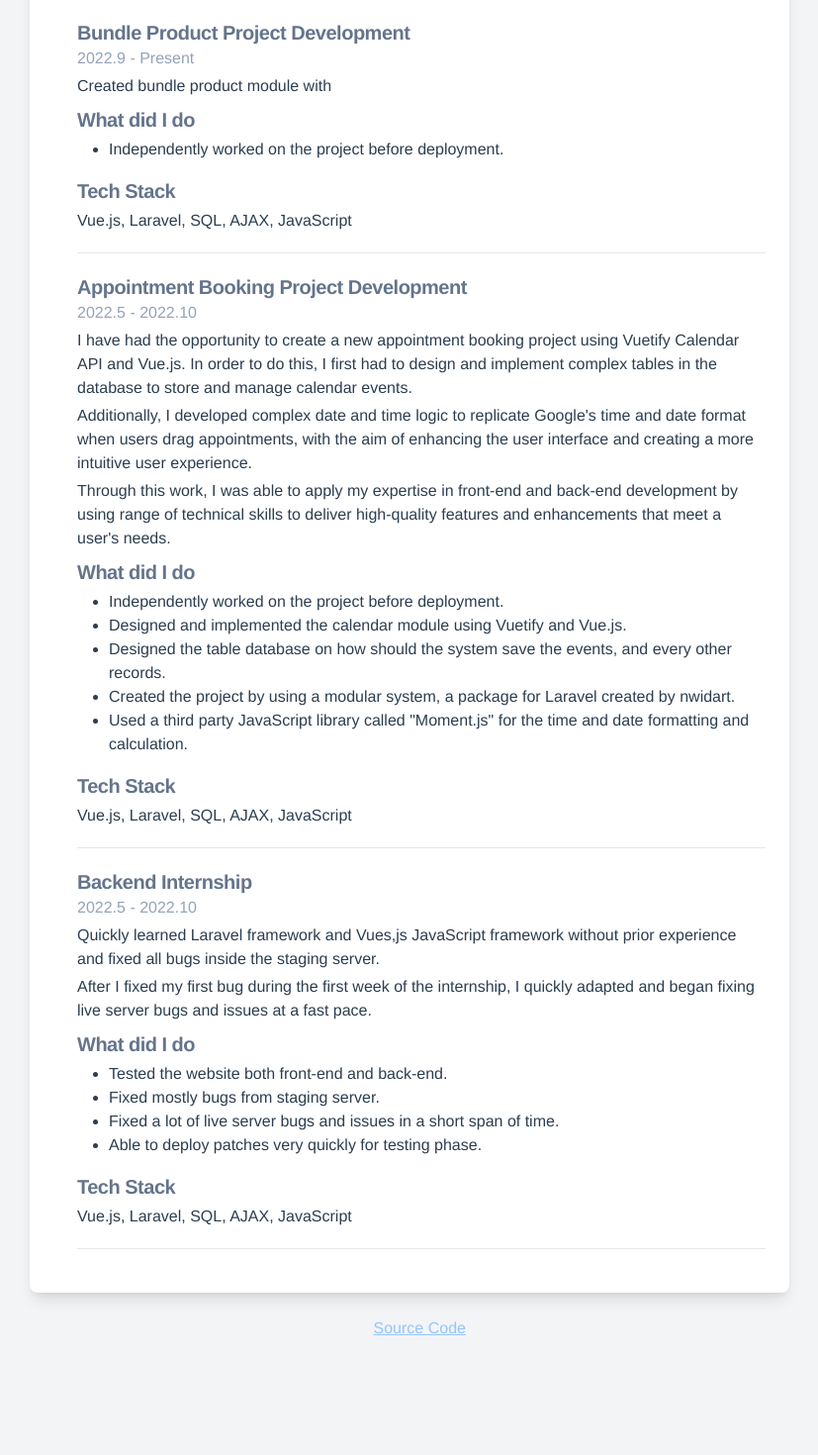
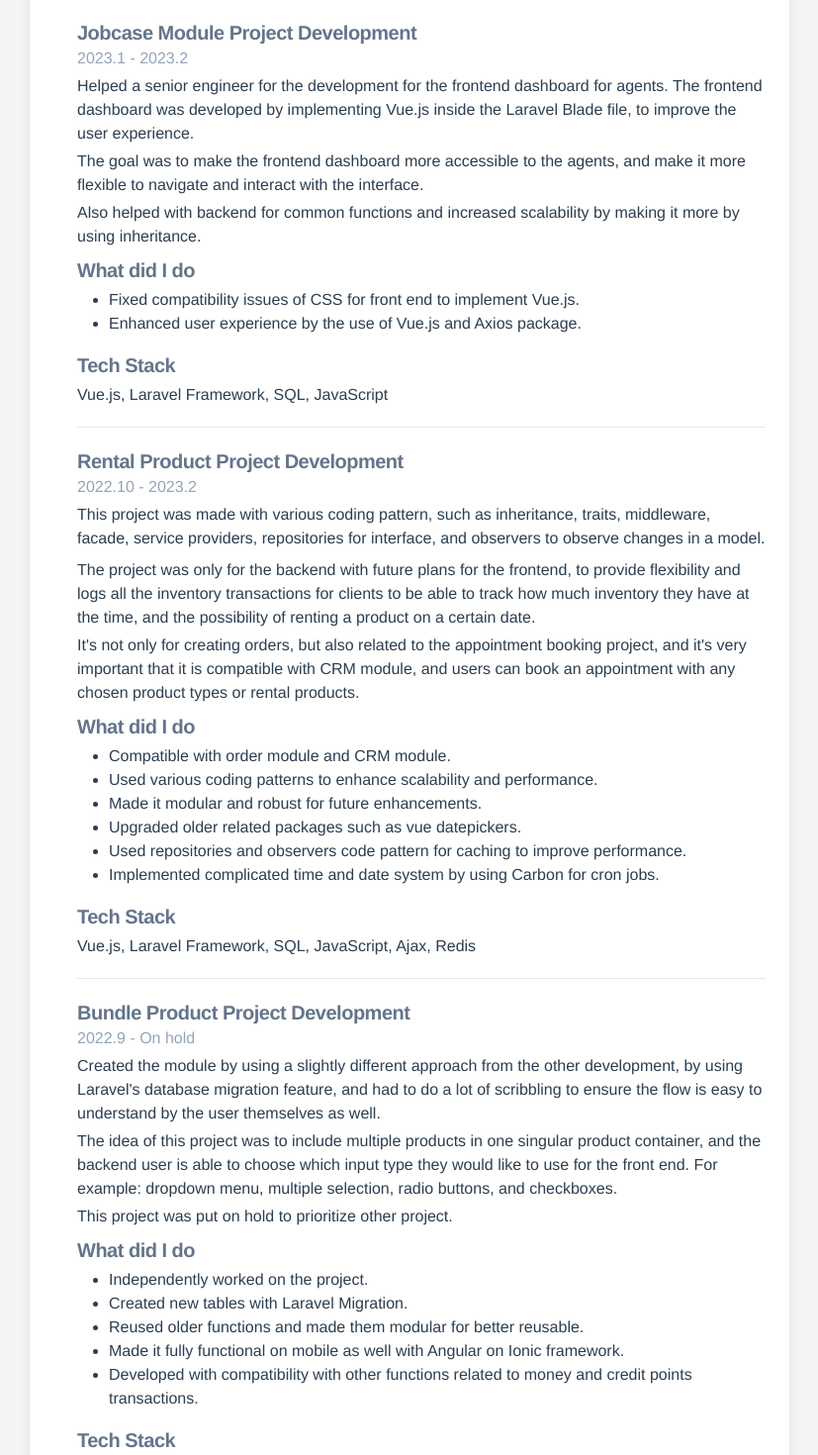
Before and after one commit to falaqin/falaqin.github.io, a Vue app: page / in a window 1280 px wide. Shown: the part 1560-3030 px from the top of the page at 99% size, without its empty margins (226-1053 px from the left). Before the commit the page ends 2978 px from the top, so only its background shows below. Built offline with nearby package versions, Linux system fonts and the light colour scheme; some icons are missing.

Commit message:
work experience update

```diff
--- a/src/App.vue
+++ b/src/App.vue
@@ -1,6 +1,28 @@
 <template>
-	<router-view/>
+        <router-view v-slot="{ Component }">
+            <transition name="slide-fade" v-if="pageLoaded">
+                <component :is="Component"></component>
+            </transition>
+        </router-view>
 </template>
+
+<script>
+import {ref, onMounted, nextTick} from 'vue'
+export default {
+    setup() {
+        let pageLoaded = ref(false);
+
+        onMounted(async () => {
+            await nextTick()
+            pageLoaded.value = true
+        });
+
+        return {
+            pageLoaded
+        }
+    },
+}
+</script>
 
 <style>
 #app {
@@ -21,4 +43,18 @@ body {
     --tw-bg-opacity: 1;
     background-color: rgb(243 244 246 / var(--tw-bg-opacity));
 }
+
+.slide-fade-enter-active {
+  transition: all 0.3s ease-out;
+}
+
+.slide-fade-leave-active {
+  transition: all 0.8s cubic-bezier(1, 0.5, 0.8, 1);
+}
+
+.slide-fade-enter-from,
+.slide-fade-leave-to {
+  transform: translateX(20px);
+  opacity: 0;
+}
 </style>
--- a/src/views/HomeView.vue
+++ b/src/views/HomeView.vue
@@ -1,6 +1,7 @@
 <template>
     <div class="flex items-center justify-center pb-16">
         <div class="row">
+            <div>
                 <header-block
                     :email="EmailLink"
                     :social="SocialLink"/>
@@ -15,10 +16,11 @@
                 </div>
             </div>
         </div>
+    </div>
 </template>
 
 <script>
-import {ref} from "vue";
+import {ref, onUpdated} from "vue";
 import HeaderBlock from "@/components/HeaderBlock.vue";
 import IntroBlock from "@/components/IntroBlock.vue";
 import ExpertiseBlock from "@/components/ExpertiseBlock.vue";
@@ -29,6 +31,11 @@ export default {
     components: { GithubIcon, HeaderBlock, IntroBlock, ExpertiseBlock, ExperienceBlock },
 
     setup() {
+        let show = ref(false);
+        onUpdated(() => {
+            show.value = true;
+        })
+
         const gmailURL = new URL('https://mail.google.com/mail/u/0/')
         gmailURL.searchParams.set('to', 'falaqin.work@gmail.com') // recipient email
         gmailURL.searchParams.set('su', 'Software Engineer') // subject
@@ -163,32 +170,116 @@ export default {
                 },
                 RightView: [
                     {
-                        Title       :   'Bundle Product Project Development',
-                        TimePosition:   '2022.9 - Present',
+                        Title       :   'Jobcase Module Project Development',
+                        TimePosition:   '2023.1 - 2023.2',
                         Description :   `
-                            <p>Created bundle product module with</p>
+                            <p>
+                                Helped a senior engineer for the development for the frontend dashboard for agents.
+                                The frontend dashboard was developed by implementing Vue.js inside the Laravel Blade file,
+                                to improve the user experience.
+                            </p>
+
+                            <p class='mt-1'>
+                                The goal was to make the frontend dashboard more accessible to the agents, and make it more
+                                flexible to navigate and interact with the interface.
+                            </p>
+
+                            <p class='mt-1'>
+                                Also helped with backend for common functions and increased scalability by making it more
+                                by using inheritance.
+                            </p>
                         `,
                         Lists       :   [
-                            'Independently worked on the project before deployment.',
+                            'Fixed compatibility issues of CSS for front end to implement Vue.js.',
+                            'Enhanced user experience by the use of Vue.js and Axios package.'
                         ],
                         TechTitle   :   'Tech Stack',
-                        TechStack   :   ['Vue.js','Laravel','SQL','AJAX','JavaScript']
+                        TechStack   :   ['Vue.js','Laravel Framework','SQL','JavaScript']
+                    },
+                    {
+                        Title       :   'Rental Product Project Development',
+                        TimePosition:   '2022.10 - 2023.2',
+                        Description :   `
+                            <p>
+                                This project was made with various coding pattern, such as inheritance, traits, middleware,
+                                facade, service providers, repositories for interface, and observers to observe changes in a
+                                model.
+                            </p>
+
+                            <p class="mt-2">
+                                The project was only for the backend with future plans for the frontend,
+                                to provide flexibility and logs all the inventory transactions for clients to be able to
+                                track how much inventory they have at the time, and the possibility of renting a product
+                                on a certain date.
+                            </p>
+
+                            <p class="mt-1">
+                                It's not only for creating orders, but also related to the appointment
+                                booking project, and it's very important that it is compatible with CRM module,
+                                and users can book an appointment with any chosen product types or rental products.
+                            </p>
+                        `,
+                        Lists       :   [
+                            'Compatible with order module and CRM module.',
+                            'Used various coding patterns to enhance scalability and performance.',
+                            'Made it modular and robust for future enhancements.',
+                            'Upgraded older related packages such as vue datepickers.',
+                            'Used repositories and observers code pattern for caching to improve performance.',
+                            'Implemented complicated time and date system by using Carbon for cron jobs.'
+                        ],
+                        TechTitle   :   'Tech Stack',
+                        TechStack   :   ['Vue.js','Laravel Framework','SQL','JavaScript', 'Ajax', 'Redis']
+                    },
+                    {
+                        Title       :   'Bundle Product Project Development',
+                        TimePosition:   '2022.9 - On hold',
+                        Description :   `
+                            <p>
+                                Created the module by using a slightly different approach from the other development,
+                                by using Laravel's database migration feature, and had to do a lot of scribbling
+                                to ensure the flow is easy to understand by the user themselves as well.
+                            </p>
+
+                            <p class="mt-1">
+                                The idea of this project was to include multiple products in one
+                                singular product container, and the backend user is able to choose which input type they would
+                                like to use for the front end. For example: dropdown menu, multiple selection, radio buttons,
+                                and checkboxes.
+                            </p>
+
+                            <p class="mt-1">This project was put on hold to prioritize other project.</p>
+                        `,
+                        Lists       :   [
+                            'Independently worked on the project.',
+                            'Created new tables with Laravel Migration.',
+                            'Reused older functions and made them modular for better reusable.',
+                            'Made it fully functional on mobile as well with Angular on Ionic framework.',
+                            'Developed with compatibility with other functions related to money and credit points transactions.'
+                        ],
+                        TechTitle   :   'Tech Stack',
+                        TechStack   :   ['Vue.js','Laravel Framework','SQL','Angular','TypeScript','Angular','Ionic Framework']
                     },
                     {
                         Title       :   'Appointment Booking Project Development',
                         TimePosition:   '2022.5 - 2022.10',
                         Description :   `
-                            <p>I have had the opportunity to create a new appointment booking project using
+                            <p>
+                                I have had the opportunity to create a new appointment booking project using
                                 Vuetify Calendar API and Vue.js. In order to do this, I first had to design and
-                            implement complex tables in the database to store and manage calendar events.</p>
+                                implement complex tables in the database to store and manage calendar events.
+                            </p>
 
-                            <p class="mt-1">Additionally, I developed complex date and time logic to replicate Google's time and date
+                            <p class="mt-1">
+                                Additionally, I developed complex date and time logic to replicate Google's time and date
                                 format when users drag appointments, with the aim of enhancing the user interface and creating
-                            a more intuitive user experience.</p>
+                                a more intuitive user experience.
+                            </p>
 
-                            <p class="mt-1">Through this work, I was able to apply my expertise in front-end and back-end
+                            <p class="mt-1">
+                                Through this work, I was able to apply my expertise in front-end and back-end
                                 development by using range of technical skills to deliver high-quality features and enhancements
-                            that meet a user's needs.</p>
+                                that meet a user's needs.
+                            </p>
                         `,
                         Lists       :   [
                             'Independently worked on the project before deployment.',
@@ -198,7 +289,7 @@ export default {
                             'Used a third party JavaScript library called "Moment.js" for the time and date formatting and calculation.'
                         ],
                         TechTitle   :   'Tech Stack',
-                        TechStack   :   ['Vue.js','Laravel','SQL','AJAX','JavaScript']
+                        TechStack   :   ['Vue.js','Laravel Framework','SQL','Vuetify','JavaScript']
                     },
                     {
                         Title       :   'Backend Internship',
@@ -221,7 +312,7 @@ export default {
                             'Able to deploy patches very quickly for testing phase.'
                         ],
                         TechTitle   :   'Tech Stack',
-                        TechStack   :   ['Vue.js','Laravel','SQL','AJAX','JavaScript']
+                        TechStack   :   ['Vue.js','Laravel Framework','SQL','AJAX','JavaScript']
                     }
                 ]
             },
@@ -232,7 +323,8 @@ export default {
             SocialLink,
             Introduction,
             ExpertiseAreas,
-            Experience
+            Experience,
+            show
         }
     }
 }
```
Also changed, not shown: 15 other files (tests, documents, lock files or other folders). Lines whose indentation alone changed are shown as unchanged.
